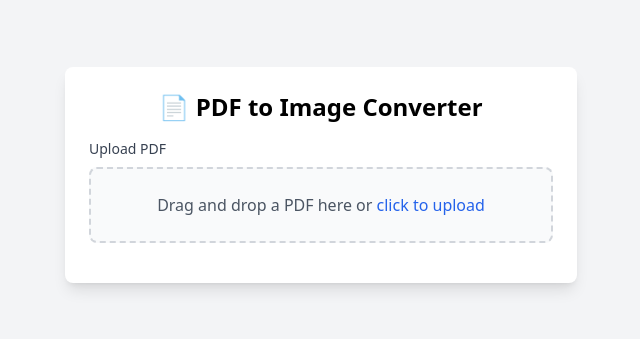
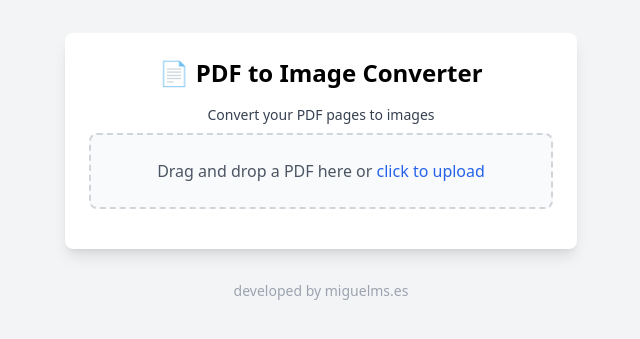
Before and after one commit to miguelms95/pdf-converter, a Vue app: page / in a window 1280 px wide. Shown: the part 225-564 px from the top of the page, without its empty margins (319-959 px from the left). Built offline with nearby package versions, Linux system fonts and the light colour scheme.

Commit message:
feat: add footer and change label

```diff
--- a/src/App.vue
+++ b/src/App.vue
@@ -1,5 +1,5 @@
 <template>
-  <div class="min-h-screen bg-gray-100 flex items-center justify-center p-4">
+  <div class="min-h-screen bg-gray-100 flex items-center justify-center flex-col p-4">
     <div class="bg-white p-6 rounded-lg shadow-lg w-full max-w-lg">
       <h1 class="text-2xl font-bold mb-4 text-center">📄 PDF to Image Converter</h1>
       <FileUploader @file-uploaded="handleFileUpload" :file-name="fileName" />
@@ -17,6 +17,7 @@
       />
       <p v-if="error" class="mt-4 text-red-600 text-sm">{{ error }}</p>
     </div>
+    <p class="text-sm text-gray-400 p-4 mt-4">developed by <a class="hover:text-sky-600 transition-colors duration-300" href="https://miguelms.es" target="_blank">miguelms.es</a></p>
   </div>
 </template>
 
--- a/src/components/FileUploader.vue
+++ b/src/components/FileUploader.vue
@@ -1,6 +1,6 @@
 <template>
   <div class="mb-4">
-    <label class="block text-sm font-medium text-gray-700 mb-2">Upload PDF</label>
+    <label class="block text-sm font-medium text-gray-700 mb-2 text-center">Convert your PDF pages to images</label>
     <Transition name="drag">
       <div
           class="relative border-2 border-dashed rounded-lg p-6 text-center transition-all duration-300"
```
